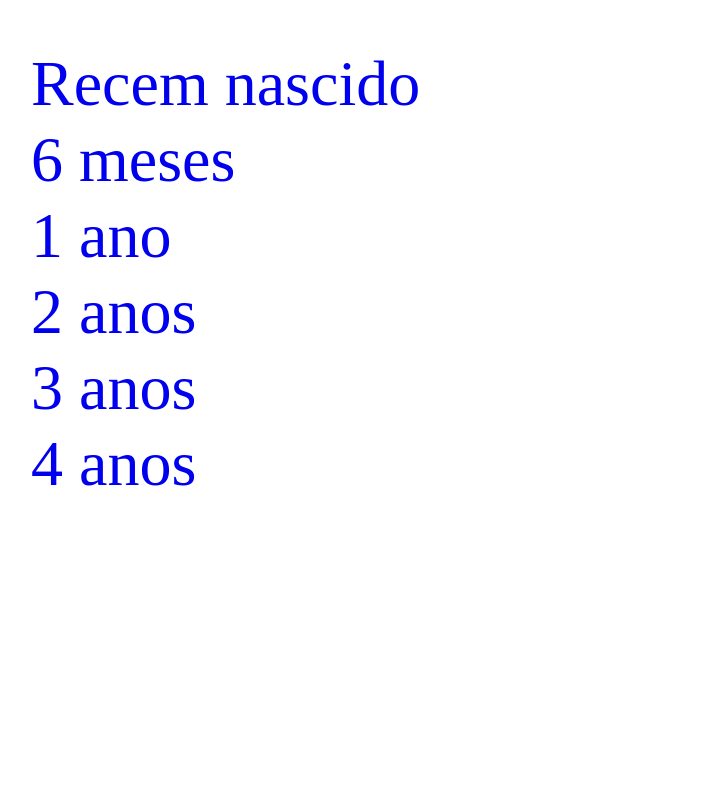
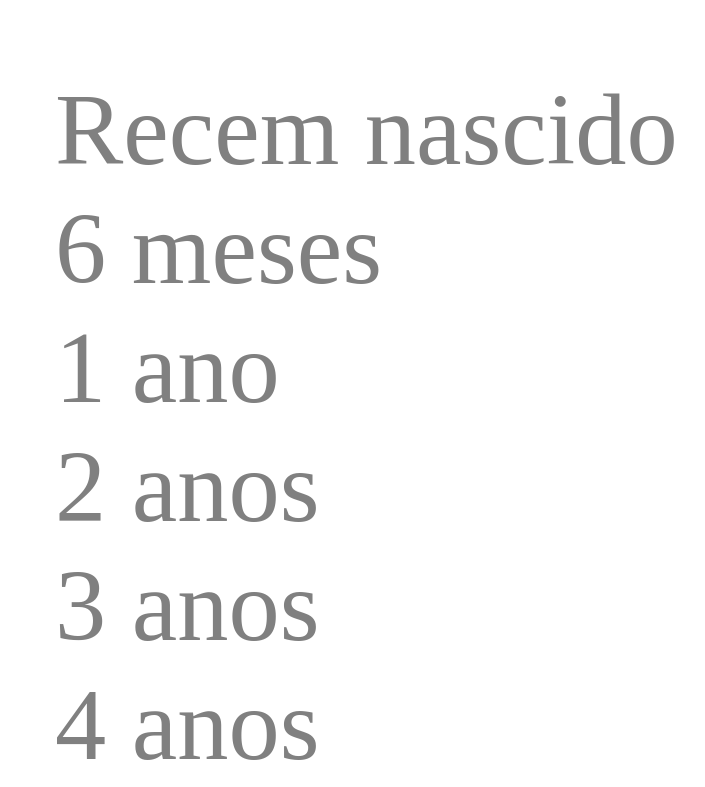
Before and after one commit to hotavio10/slide-js, a plain HTML site: page index.html in a window 1280 px wide. Shown: the part 154-941 px from the top of the page, without its empty margins (17-722 px from the left). Drawn offline with Linux system fonts and the light colour scheme.

Commit message:
Update style.css

```diff
--- a/style.css
+++ b/style.css
@@ -2,13 +2,13 @@ nav {
     display: flex;
     flex-direction: column;
     margin-top: 20vh;
-    padding: clamp(1rem, 5vh, 6rem);
+    padding: clamp(1rem, 5vw, 6rem);
 }
 
 nav a {
-  color: rgba(255, 255, 255, 0,25);
+  color: grey;
   font-family: "Open Sans, sans-serif";
-  font-size: clamp(3rem, 8vh, 10rem);
+  font-size: clamp(3rem, 8vw, 10rem);
   font-weight: 300;
   text-decoration: none;
   position: relative;
@@ -19,7 +19,7 @@ nav a:hover {
 }
 
 nav a span {
-   display: block;
+  display: block;
   border-bottom: 1px solid transparent;
   border-top: 1px solid transparent;
   position: relative;
```
